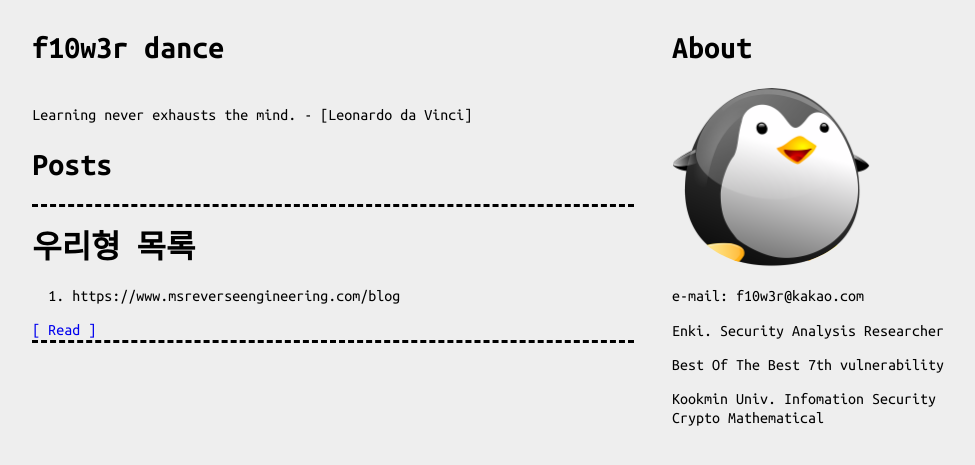
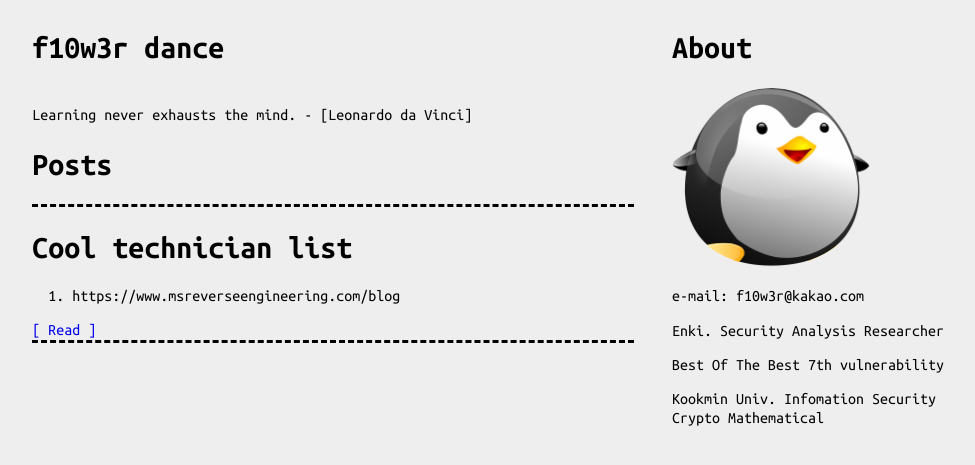
Before and after one commit to f10w3r-dance/f10w3r-dance.github.io, a Jekyll site: the page built from index.html, in a window 1280 px wide. Shown: the top 465 px of the page, without its empty margins (147-1122 px from the left). Built offline with Jekyll 4.4.1, drawn with Linux system fonts in a browser that asks for light colours; nearby versions of some CDN libraries; the list of posts is cut into pages by our own code.

Commit message:
Update and rename 2020-12-20-dammResverseEngineer.markdown to 2020-12-20-Cool-technician-list.markdown

```diff
--- a/_posts/2020-12-20-dammResverseEngineer.markdown
+++ b/_posts/2020-12-20-Cool-technician-list.markdown
@@ -1,6 +1,6 @@
 ---
 layout: post
-title:  "우리형 목록"
+title:  "Cool technician list"
 date:   2020-12-20 00:08:08 +0900
 categories: reverse
 ---
```
